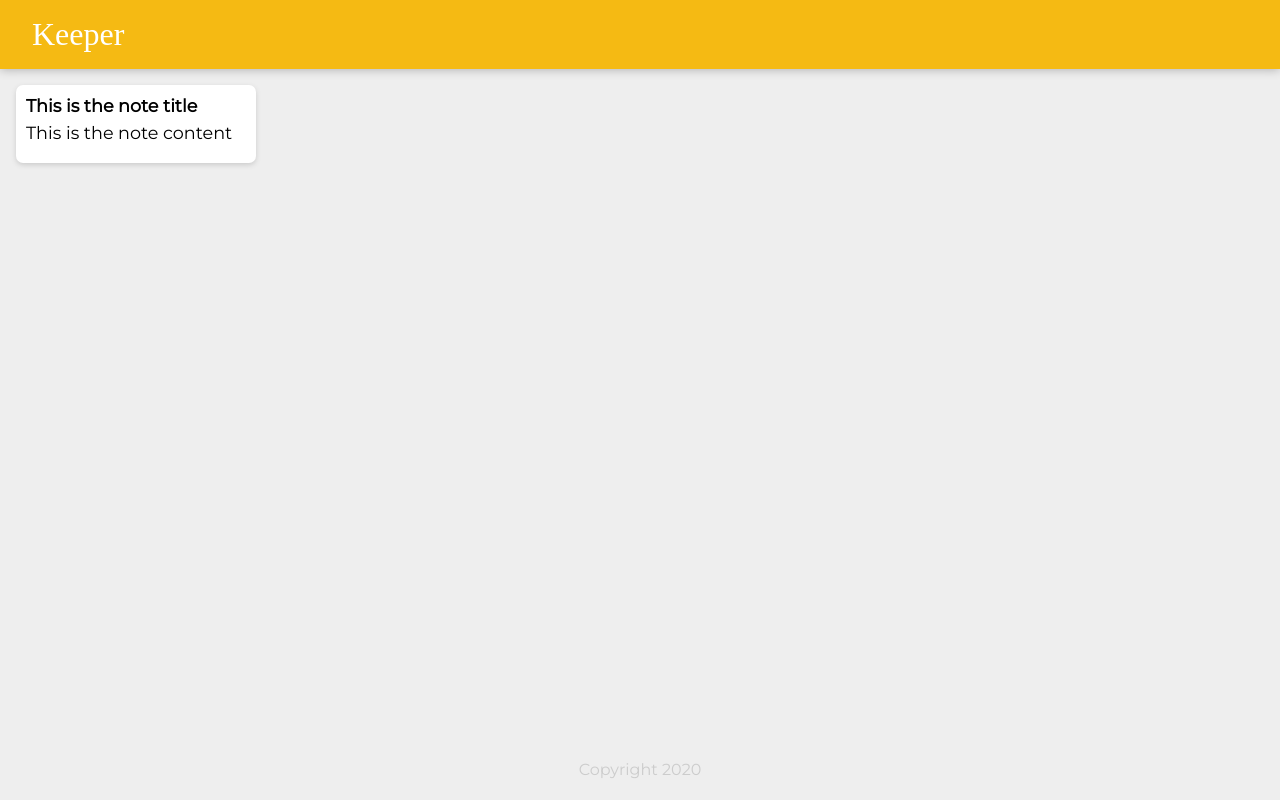
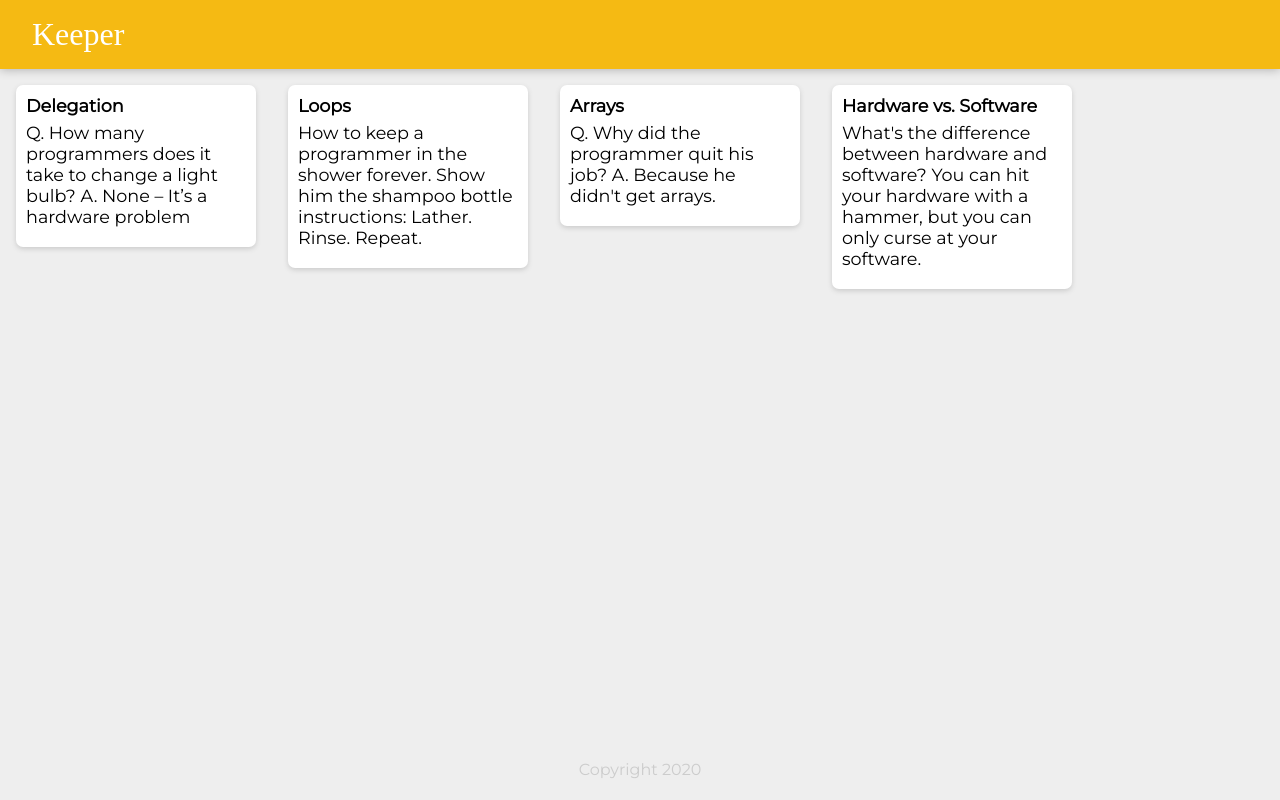
Before and after one commit to oussamabouchikhi/react_projects, a React (Create React App) app in the folder keeper/: page / in a window 1280 px wide. Built offline with nearby package versions, Linux system fonts and the light colour scheme; a web font is replaced by a local one.

Commit message:
Map through notes dynamically

```diff
--- a/keeper/src/components/App.jsx
+++ b/keeper/src/components/App.jsx
@@ -1,13 +1,20 @@
-import React from "react";
-import Header from "./Header";
-import Footer from "./Footer";
-import Note from "./Note";
+import React  from 'react';
+import Header from './Header';
+import Footer from './Footer';
+import Note   from './Note';
+import notes  from '../notes';
 
 function App() {
   return (
     <div>
       <Header />
-      <Note />
+      {notes.map(note => (
+        <Note
+          key={note.key}
+          title={note.title}
+          content={note.content}
+        />
+      ))}
       <Footer />
     </div>
   );
--- a/keeper/src/components/Note.jsx
+++ b/keeper/src/components/Note.jsx
@@ -1,10 +1,10 @@
 import React from "react";
 
-function Note() {
+function Note(props) {
   return (
     <div className="note">
-      <h1>This is the note title</h1>
-      <p>This is the note content</p>
+      <h1>{props.title}</h1>
+      <p>{props.content}</p>
     </div>
   );
 }
```
